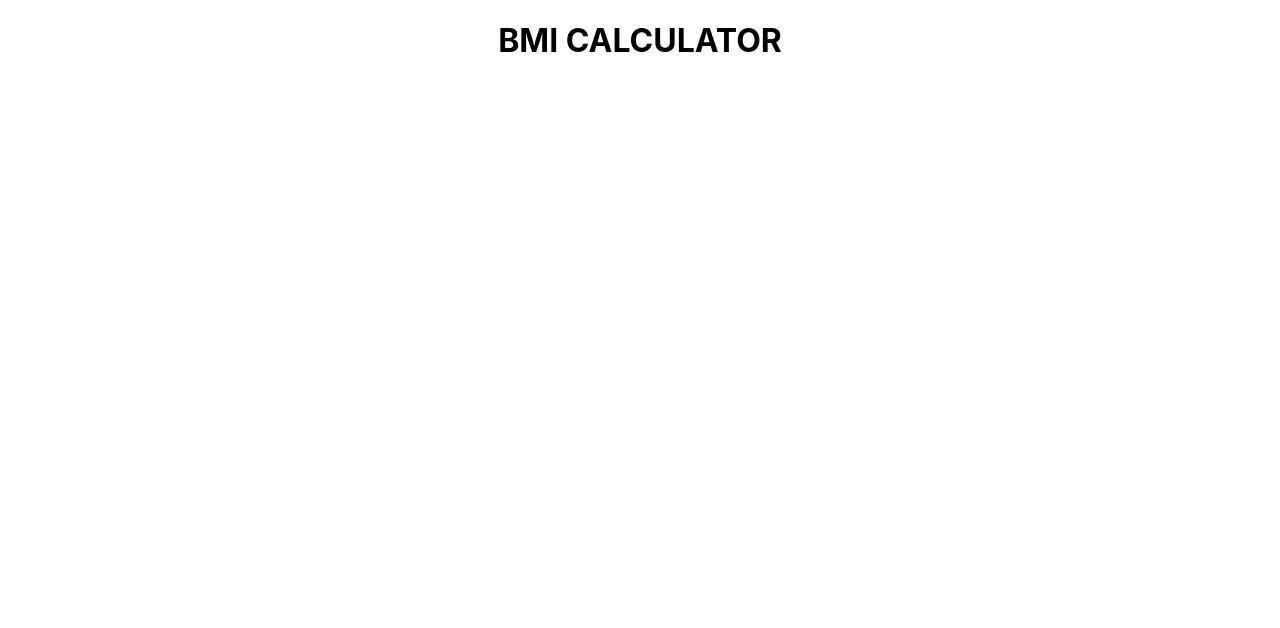
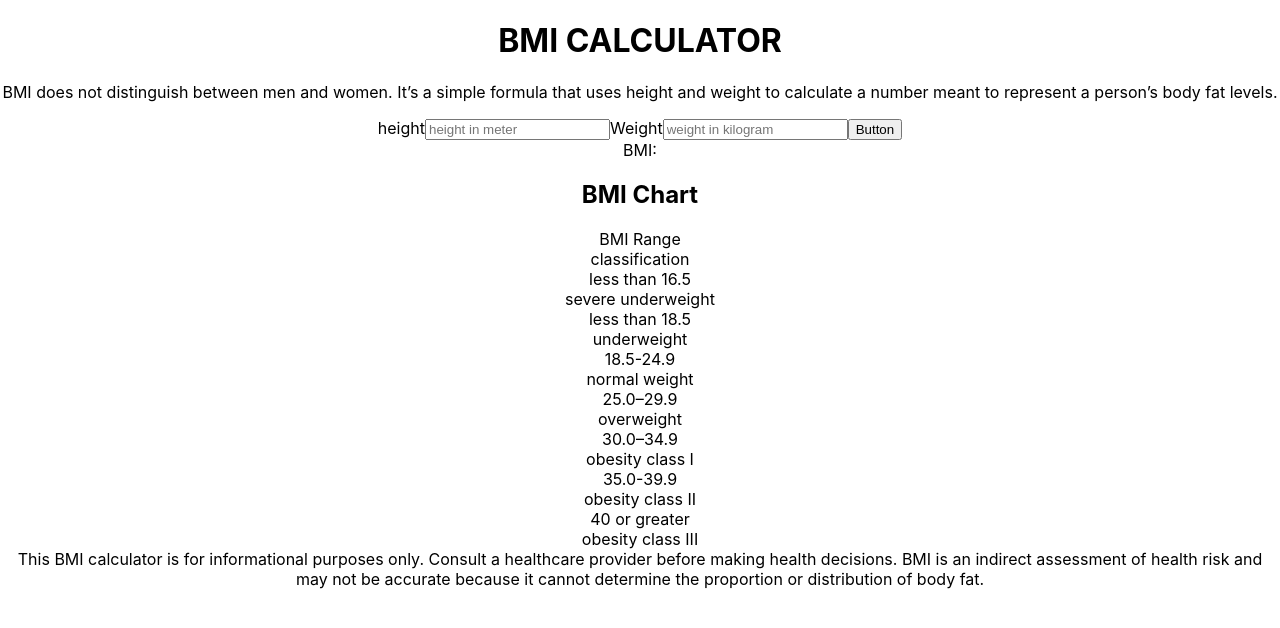
Before and after one commit to RaviPratihast/bmi-calculator, a React (Create React App) app: page / in a window 1280 px wide. Shown: the top 628 px of the page. Built offline with nearby package versions, Linux system fonts and the light colour scheme.

Commit message:
Feat: Basic feature of calc a BMI.

```diff
--- a/public/index.html
+++ b/public/index.html
@@ -9,7 +9,7 @@
       name="description"
       content="Web site created using create-react-app"
     />
-    <link rel="apple-touch-icon" href="%PUBLIC_URL%/logo192.png" />
+    <!-- <link rel="apple-touch-icon" href="%PUBLIC_URL%/logo192.png" /> -->
     <!--
       manifest.json provides metadata used when your web app is installed on a
       user's mobile device or desktop. See https://developers.google.com/web/fundamentals/web-app-manifest/
@@ -24,20 +24,10 @@
       work correctly both with client-side routing and a non-root public URL.
       Learn how to configure a non-root public URL by running `npm run build`.
     -->
-    <title>React App</title>
+    <title>BMI CALCULATOR</title>
   </head>
   <body>
     <noscript>You need to enable JavaScript to run this app.</noscript>
     <div id="root"></div>
-    <!--
-      This HTML file is a template.
-      If you open it directly in the browser, you will see an empty page.
-
-      You can add webfonts, meta tags, or analytics to this file.
-      The build step will place the bundled scripts into the <body> tag.
-
-      To begin the development, run `npm start` or `yarn start`.
-      To create a production bundle, use `npm run build` or `yarn build`.
-    -->
   </body>
 </html>
--- a/src/App.js
+++ b/src/App.js
@@ -1,9 +1,101 @@
+import React, { useState } from "react";
 import "./App.css";
 
 function App() {
+  const [height, setHeight] = useState("");
+  const [weight, setWeight] = useState("");
+  const [BMI, setBMI] = useState("");
+
+  function handleSubmit(e) {
+    e.preventDefault();
+
+    const heightNew = Number(height);
+    const weightNew = Number(weight);
+    const totalBMI = calcBMI(heightNew, weightNew);
+    setBMI(totalBMI);
+
+    // console.log("event", e.target.value);
+  }
+  function calcBMI(height, weight) {
+    return (weight / height ** 2).toFixed(1);
+  }
+
   return (
     <div className="App">
       <h1>BMI CALCULATOR</h1>
+      <p>
+        BMI does not distinguish between men and women. It’s a simple formula
+        that uses height and weight to calculate a number meant to represent a
+        person’s body fat levels.
+      </p>
+      <div className="bmi-calculator-container">
+        <form onSubmit={handleSubmit}>
+          <label htmlFor="height">height</label>
+          <input
+            type="number"
+            placeholder="height in meter"
+            onChange={(event) => setHeight(event.target.value)}
+            value={height}
+          />
+          <label htmlFor="Weight">Weight</label>
+          <input
+            type="number"
+            placeholder="weight in kilogram
+            "
+            onChange={(event) => setWeight(event.target.value)}
+            value={weight}
+          />
+          <button type="submit">Button</button>
+        </form>
+
+        <div className="display-container">
+          <span>BMI: {BMI}</span>
+        </div>
+
+        <div className="BMI-information-container">
+          <h2>BMI Chart</h2>
+          <div className="main-BMI-chart-container">
+            <div className="BMI-range-classification-container ">
+              <div>BMI Range</div>
+              <div>classification</div>
+            </div>
+            <div className="severe-underweight-container">
+              <div>less than 16.5</div>
+              <div>severe underweight</div>
+            </div>
+            <div className="underweight-container">
+              <div>less than 18.5</div>
+              <div>underweight</div>
+            </div>
+            <div className="normal-weight-container">
+              <div>18.5-24.9</div>
+              <div>normal weight</div>
+            </div>
+            <div className="overweight-container">
+              <div>25.0–29.9</div>
+              <div>overweight</div>
+            </div>
+            <div className="obesity-class-1-container">
+              <div>30.0–34.9</div>
+              <div>obesity class I</div>
+            </div>
+            <div className="obesity-class-2-container">
+              <div>35.0-39.9</div>
+              <div>obesity class II</div>
+            </div>
+            <div className="obesity-class-3-container">
+              <div>40 or greater</div>
+              <div>obesity class III</div>
+            </div>
+          </div>
+        </div>
+      </div>
+      <footer>
+        This BMI calculator is for informational purposes only. Consult a
+        healthcare provider before making health decisions. BMI is an indirect
+        assessment of health risk and may not be accurate because it cannot
+        determine the proportion or distribution of body fat.
+      </footer>
     </div>
   );
 }
```
